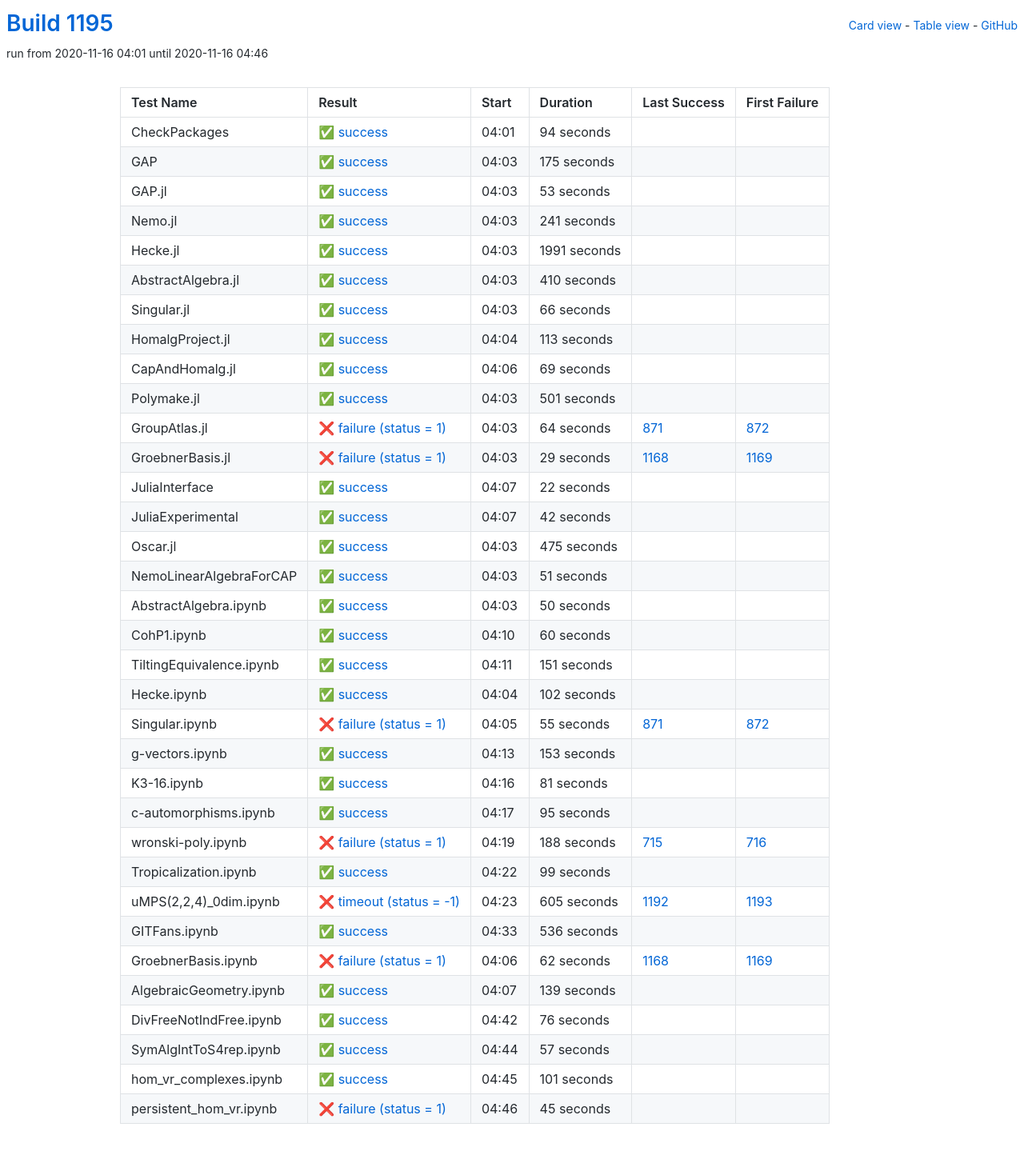
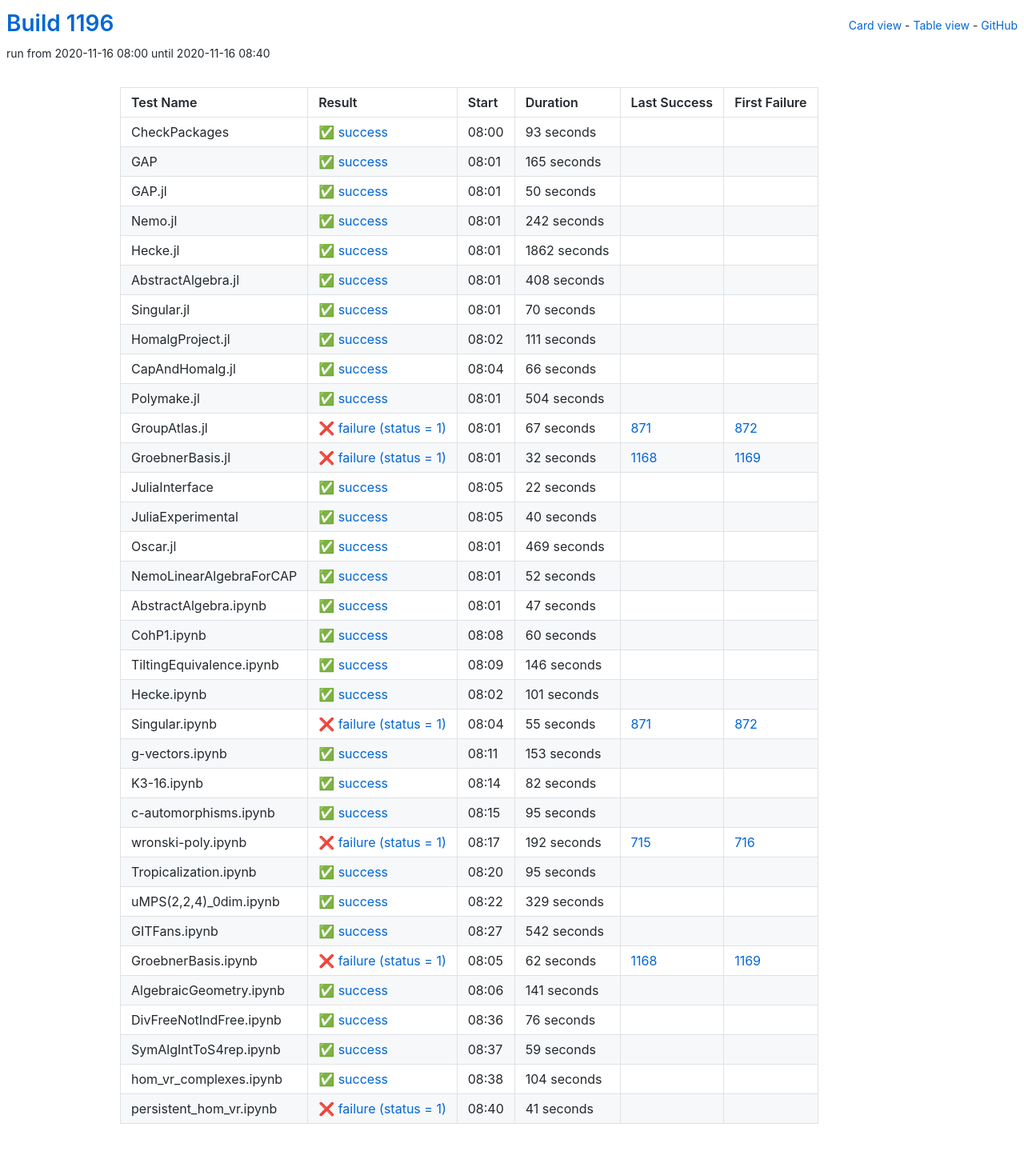
Before and after one commit to oscar-system/oscar-ci-status-stable, a Jekyll site: the page built from table.html, in a window 1280 px wide. Shown: the whole page at 80% size. Built offline with Jekyll 4.4.1, drawn with Linux system fonts in a browser that asks for light colours.

Commit message:
Build #1196

```diff
--- a/_data/ci.yml
+++ b/_data/ci.yml
@@ -1,6 +1,6 @@
 ---
-build: 1195
-build_url: https://oscarci.mathematik.uni-kl.de/job/oscar-stable/1195/
+build: 1196
+build_url: https://oscarci.mathematik.uni-kl.de/job/oscar-stable/1196/
 job: oscar-stable
 organization: oscar-system
 repo: oscar-ci-status-stable
@@ -8,80 +8,104 @@ repourl: https://github.com/oscar-system/oscar-ci-status-stable
 tests:
 - name: CheckPackages
   id: checkpackages
-  log: https://oscarci.mathematik.uni-kl.de/job/oscar-stable/1195/artifact/logs/build-1195/CheckPackages.log
-  start: 2020-11-16 04:01
+  log: https://oscarci.mathematik.uni-kl.de/job/oscar-stable/1196/artifact/logs/build-1196/CheckPackages.log
+  start: 2020-11-16 08:00
   success: true
   exitcode: 0
   status: success
-  duration: 94
+  duration: 93
   last_success: false
   last_success_url:
   first_failure: false
   first_failure_url:
 - name: GAP
   id: gap
-  log: https://oscarci.mathematik.uni-kl.de/job/oscar-stable/1195/artifact/logs/build-1195/GAP.log
-  start: 2020-11-16 04:03
+  log: https://oscarci.mathematik.uni-kl.de/job/oscar-stable/1196/artifact/logs/build-1196/GAP.log
+  start: 2020-11-16 08:01
   success: true
   exitcode: 0
   status: success
-  duration: 175
+  duration: 165
   last_success: false
   last_success_url:
   first_failure: false
   first_failure_url:
 - name: GAP.jl
   id: gap-jl
-  log: https://oscarci.mathematik.uni-kl.de/job/oscar-stable/1195/artifact/logs/build-1195/GAP.jl.log
-  start: 2020-11-16 04:03
+  log: https://oscarci.mathematik.uni-kl.de/job/oscar-stable/1196/artifact/logs/build-1196/GAP.jl.log
+  start: 2020-11-16 08:01
   success: true
   exitcode: 0
   status: success
-  duration: 53
+  duration: 50
   last_success: false
   last_success_url:
   first_failure: false
   first_failure_url:
 - name: Nemo.jl
   id: nemo-jl
-  log: https://oscarci.mathematik.uni-kl.de/job/oscar-stable/1195/artifact/logs/build-1195/Nemo.jl.log
-  start: 2020-11-16 04:03
+  log: https://oscarci.mathematik.uni-kl.de/job/oscar-stable/1196/artifact/logs/build-1196/Nemo.jl.log
+  start: 2020-11-16 08:01
   success: true
   exitcode: 0
   status: success
-  duration: 241
+  duration: 242
   last_success: false
   last_success_url:
   first_failure: false
   first_failure_url:
 - name: Hecke.jl
   id: hecke-jl
-  log: https://oscarci.mathematik.uni-kl.de/job/oscar-stable/1195/artifact/logs/build-1195/Hecke.jl.log
-  start: 2020-11-16 04:03
+  log: https://oscarci.mathematik.uni-kl.de/job/oscar-stable/1196/artifact/logs/build-1196/Hecke.jl.log
+  start: 2020-11-16 08:01
   success: true
   exitcode: 0
   status: success
-  duration: 1991
+  duration: 1862
   last_success: false
   last_success_url:
   first_failure: false
   first_failure_url:
 - name: AbstractAlgebra.jl
   id: abstractalgebra-jl
-  log: https://oscarci.mathematik.uni-kl.de/job/oscar-stable/1195/artifact/logs/build-1195/AbstractAlgebra.jl.log
-  start: 2020-11-16 04:03
+  log: https://oscarci.mathematik.uni-kl.de/job/oscar-stable/1196/artifact/logs/build-1196/AbstractAlgebra.jl.log
+  start: 2020-11-16 08:01
   success: true
   exitcode: 0
   status: success
-  duration: 410
+  duration: 408
   last_success: false
   last_success_url:
   first_failure: false
   first_failure_url:
 - name: Singular.jl
   id: singular-jl
-  log: https://oscarci.mathematik.uni-kl.de/job/oscar-stable/1195/artifact/logs/build-1195/Singular.jl.log
-  start: 2020-11-16 04:03
+  log: https://oscarci.mathematik.uni-kl.de/job/oscar-stable/1196/artifact/logs/build-1196/Singular.jl.log
+  start: 2020-11-16 08:01
+  success: true
+  exitcode: 0
+  status: success
+  duration: 70
+  last_success: false
+  last_success_url:
+  first_failure: false
+  first_failure_url:
+- name: HomalgProject.jl
+  id: homalgproject-jl
+  log: https://oscarci.mathematik.uni-kl.de/job/oscar-stable/1196/artifact/logs/build-1196/HomalgProject.jl.log
+  start: 2020-11-16 08:02
+  success: true
+  exitcode: 0
+  status: success
+  duration: 111
+  last_success: false
+  last_success_url:
+  first_failure: false
+  first_failure_url:
+- name: CapAndHomalg.jl
+  id: capandhomalg-jl
+  log: https://oscarci.mathematik.uni-kl.de/job/oscar-stable/1196/artifact/logs/build-1196/CapAndHomalg.jl.log
+  start: 2020-11-16 08:04
   success: true
   exitcode: 0
   status: success
@@ -90,70 +114,46 @@ tests:
   last_success_url:
   first_failure: false
   first_failure_url:
-- name: HomalgProject.jl
-  id: homalgproject-jl
-  log: https://oscarci.mathematik.uni-kl.de/job/oscar-stable/1195/artifact/logs/build-1195/HomalgProject.jl.log
-  start: 2020-11-16 04:04
+- name: Polymake.jl
+  id: polymake-jl
+  log: https://oscarci.mathematik.uni-kl.de/job/oscar-stable/1196/artifact/logs/build-1196/Polymake.jl.log
+  start: 2020-11-16 08:01
   success: true
   exitcode: 0
   status: success
-  duration: 113
-  last_success: false
-  last_success_url:
-  first_failure: false
-  first_failure_url:
-- name: CapAndHomalg.jl
-  id: capandhomalg-jl
-  log: https://oscarci.mathematik.uni-kl.de/job/oscar-stable/1195/artifact/logs/build-1195/CapAndHomalg.jl.log
-  start: 2020-11-16 04:06
-  success: true
-  exitcode: 0
-  status: success
-  duration: 69
-  last_success: false
-  last_success_url:
-  first_failure: false
-  first_failure_url:
-- name: Polymake.jl
-  id: polymake-jl
-  log: https://oscarci.mathematik.uni-kl.de/job/oscar-stable/1195/artifact/logs/build-1195/Polymake.jl.log
-  start: 2020-11-16 04:03
-  success: true
-  exitcode: 0
-  status: success
-  duration: 501
+  duration: 504
   last_success: false
   last_success_url:
   first_failure: false
   first_failure_url:
 - name: GroupAtlas.jl
   id: groupatlas-jl
-  log: https://oscarci.mathematik.uni-kl.de/job/oscar-stable/1195/artifact/logs/build-1195/GroupAtlas.jl.log
-  start: 2020-11-16 04:03
+  log: https://oscarci.mathematik.uni-kl.de/job/oscar-stable/1196/artifact/logs/build-1196/GroupAtlas.jl.log
+  start: 2020-11-16 08:01
   success: false
   exitcode: 1
   status: failure
-  duration: 64
+  duration: 67
   last_success: 871
   last_success_url: https://oscarci.mathematik.uni-kl.de/job/oscar-stable/871/
   first_failure: 872
   first_failure_url: https://oscarci.mathematik.uni-kl.de/job/oscar-stable/872/
 - name: GroebnerBasis.jl
   id: groebnerbasis-jl
-  log: https://oscarci.mathematik.uni-kl.de/job/oscar-stable/1195/artifact/logs/build-1195/GroebnerBasis.jl.log
-  start: 2020-11-16 04:03
+  log: https://oscarci.mathematik.uni-kl.de/job/oscar-stable/1196/artifact/logs/build-1196/GroebnerBasis.jl.log
+  start: 2020-11-16 08:01
   success: false
   exitcode: 1
   status: failure
-  duration: 29
+  duration: 32
   last_success: 1168
   last_success_url: https://oscarci.mathematik.uni-kl.de/job/oscar-stable/1168/
   first_failure: 1169
   first_failure_url: https://oscarci.mathematik.uni-kl.de/job/oscar-stable/1169/
 - name: JuliaInterface
   id: juliainterface
-  log: https://oscarci.mathematik.uni-kl.de/job/oscar-stable/1195/artifact/logs/build-1195/JuliaInterface.log
-  start: 2020-11-16 04:07
+  log: https://oscarci.mathematik.uni-kl.de/job/oscar-stable/1196/artifact/logs/build-1196/JuliaInterface.log
+  start: 2020-11-16 08:05
   success: true
   exitcode: 0
   status: success
@@ -164,56 +164,56 @@ tests:
   first_failure_url:
 - name: JuliaExperimental
   id: juliaexperimental
-  log: https://oscarci.mathematik.uni-kl.de/job/oscar-stable/1195/artifact/logs/build-1195/JuliaExperimental.log
-  start: 2020-11-16 04:07
+  log: https://oscarci.mathematik.uni-kl.de/job/oscar-stable/1196/artifact/logs/build-1196/JuliaExperimental.log
+  start: 2020-11-16 08:05
   success: true
   exitcode: 0
   status: success
-  duration: 42
+  duration: 40
   last_success: false
   last_success_url:
   first_failure: false
   first_failure_url:
 - name: Oscar.jl
   id: oscar-jl
-  log: https://oscarci.mathematik.uni-kl.de/job/oscar-stable/1195/artifact/logs/build-1195/Oscar.jl.log
-  start: 2020-11-16 04:03
+  log: https://oscarci.mathematik.uni-kl.de/job/oscar-stable/1196/artifact/logs/build-1196/Oscar.jl.log
+  start: 2020-11-16 08:01
   success: true
   exitcode: 0
   status: success
-  duration: 475
+  duration: 469
   last_success: false
   last_success_url:
   first_failure: false
   first_failure_url:
 - name: NemoLinearAlgebraForCAP
   id: nemolinearalgebraforcap
-  log: https://oscarci.mathematik.uni-kl.de/job/oscar-stable/1195/artifact/logs/build-1195/NemoLinearAlgebraForCAP.log
-  start: 2020-11-16 04:03
+  log: https://oscarci.mathematik.uni-kl.de/job/oscar-stable/1196/artifact/logs/build-1196/NemoLinearAlgebraForCAP.log
+  start: 2020-11-16 08:01
   success: true
   exitcode: 0
   status: success
-  duration: 51
+  duration: 52
   last_success: false
   last_success_url:
   first_failure: false
   first_failure_url:
 - name: AbstractAlgebra.ipynb
   id: abstractalgebra-ipynb
-  log: https://oscarci.mathematik.uni-kl.de/job/oscar-stable/1195/artifact/logs/build-1195/AbstractAlgebra.ipynb.log
-  start: 2020-11-16 04:03
+  log: https://oscarci.mathematik.uni-kl.de/job/oscar-stable/1196/artifact/logs/build-1196/AbstractAlgebra.ipynb.log
+  start: 2020-11-16 08:01
   success: true
   exitcode: 0
   status: success
-  duration: 50
+  duration: 47
   last_success: false
   last_success_url:
   first_failure: false
   first_failure_url:
 - name: CohP1.ipynb
   id: cohp1-ipynb
-  log: https://oscarci.mathematik.uni-kl.de/job/oscar-stable/1195/artifact/logs/build-1195/CohP1.ipynb.log
-  start: 2020-11-16 04:10
+  log: https://oscarci.mathematik.uni-kl.de/job/oscar-stable/1196/artifact/logs/build-1196/CohP1.ipynb.log
+  start: 2020-11-16 08:08
   success: true
   exitcode: 0
   status: success
@@ -224,32 +224,32 @@ tests:
   first_failure_url:
 - name: TiltingEquivalence.ipynb
   id: tiltingequivalence-ipynb
-  log: https://oscarci.mathematik.uni-kl.de/job/oscar-stable/1195/artifact/logs/build-1195/TiltingEquivalence.ipynb.log
-  start: 2020-11-16 04:11
+  log: https://oscarci.mathematik.uni-kl.de/job/oscar-stable/1196/artifact/logs/build-1196/TiltingEquivalence.ipynb.log
+  start: 2020-11-16 08:09
   success: true
   exitcode: 0
   status: success
-  duration: 151
+  duration: 146
   last_success: false
   last_success_url:
   first_failure: false
   first_failure_url:
 - name: Hecke.ipynb
   id: hecke-ipynb
-  log: https://oscarci.mathematik.uni-kl.de/job/oscar-stable/1195/artifact/logs/build-1195/Hecke.ipynb.log
-  start: 2020-11-16 04:04
+  log: https://oscarci.mathematik.uni-kl.de/job/oscar-stable/1196/artifact/logs/build-1196/Hecke.ipynb.log
+  start: 2020-11-16 08:02
   success: true
   exitcode: 0
   status: success
-  duration: 102
+  duration: 101
   last_success: false
   last_success_url:
   first_failure: false
   first_failure_url:
 - name: Singular.ipynb
   id: singular-ipynb
-  log: https://oscarci.mathematik.uni-kl.de/job/oscar-stable/1195/artifact/logs/build-1195/Singular.ipynb.log
-  start: 2020-11-16 04:05
+  log: https://oscarci.mathematik.uni-kl.de/job/oscar-stable/1196/artifact/logs/build-1196/Singular.ipynb.log
+  start: 2020-11-16 08:04
   success: false
   exitcode: 1
   status: failure
@@ -260,8 +260,8 @@ tests:
   first_failure_url: https://oscarci.mathematik.uni-kl.de/job/oscar-stable/872/
 - name: g-vectors.ipynb
   id: g-vectors-ipynb
-  log: https://oscarci.mathematik.uni-kl.de/job/oscar-stable/1195/artifact/logs/build-1195/g-vectors.ipynb.log
-  start: 2020-11-16 04:13
+  log: https://oscarci.mathematik.uni-kl.de/job/oscar-stable/1196/artifact/logs/build-1196/g-vectors.ipynb.log
+  start: 2020-11-16 08:11
   success: true
   exitcode: 0
   status: success
@@ -272,20 +272,20 @@ tests:
   first_failure_url:
 - name: K3-16.ipynb
   id: k3-16-ipynb
-  log: https://oscarci.mathematik.uni-kl.de/job/oscar-stable/1195/artifact/logs/build-1195/K3-16.ipynb.log
-  start: 2020-11-16 04:16
+  log: https://oscarci.mathematik.uni-kl.de/job/oscar-stable/1196/artifact/logs/build-1196/K3-16.ipynb.log
+  start: 2020-11-16 08:14
   success: true
   exitcode: 0
   status: success
-  duration: 81
+  duration: 82
   last_success: false
   last_success_url:
   first_failure: false
   first_failure_url:
 - name: c-automorphisms.ipynb
   id: c-automorphisms-ipynb
-  log: https://oscarci.mathematik.uni-kl.de/job/oscar-stable/1195/artifact/logs/build-1195/c-automorphisms.ipynb.log
-  start: 2020-11-16 04:17
+  log: https://oscarci.mathematik.uni-kl.de/job/oscar-stable/1196/artifact/logs/build-1196/c-automorphisms.ipynb.log
+  start: 2020-11-16 08:15
   success: true
   exitcode: 0
   status: success
@@ -296,56 +296,56 @@ tests:
   first_failure_url:
 - name: wronski-poly.ipynb
   id: wronski-poly-ipynb
-  log: https://oscarci.mathematik.uni-kl.de/job/oscar-stable/1195/artifact/logs/build-1195/wronski-poly.ipynb.log
-  start: 2020-11-16 04:19
+  log: https://oscarci.mathematik.uni-kl.de/job/oscar-stable/1196/artifact/logs/build-1196/wronski-poly.ipynb.log
+  start: 2020-11-16 08:17
   success: false
   exitcode: 1
   status: failure
-  duration: 188
+  duration: 192
   last_success: 715
   last_success_url: https://oscarci.mathematik.uni-kl.de/job/oscar-stable/715/
   first_failure: 716
   first_failure_url: https://oscarci.mathematik.uni-kl.de/job/oscar-stable/716/
 - name: Tropicalization.ipynb
   id: tropicalization-ipynb
-  log: https://oscarci.mathematik.uni-kl.de/job/oscar-stable/1195/artifact/logs/build-1195/Tropicalization.ipynb.log
-  start: 2020-11-16 04:22
+  log: https://oscarci.mathematik.uni-kl.de/job/oscar-stable/1196/artifact/logs/build-1196/Tropicalization.ipynb.log
+  start: 2020-11-16 08:20
   success: true
   exitcode: 0
   status: success
-  duration: 99
+  duration: 95
   last_success: false
   last_success_url:
   first_failure: false
   first_failure_url:
 - name: uMPS(2,2,4)_0dim.ipynb
   id: umps-2-2-4-0dim-ipynb
-  log: https://oscarci.mathematik.uni-kl.de/job/oscar-stable/1195/artifact/logs/build-1195/uMPS-2-2-4-_0dim.ipynb.log
-  start: 2020-11-16 04:23
-  success: false
-  exitcode: -1
-  status: timeout
-  duration: 605
-  last_success: 1192
-  last_success_url: https://oscarci.mathematik.uni-kl.de/job/oscar-stable/1192/
-  first_failure: 1193
-  first_failure_url: https://oscarci.mathematik.uni-kl.de/job/oscar-stable/1193/
-- name: GITFans.ipynb
-  id: gitfans-ipynb
-  log: https://oscarci.mathematik.uni-kl.de/job/oscar-stable/1195/artifact/logs/build-1195/GITFans.ipynb.log
-  start: 2020-11-16 04:33
+  log: https://oscarci.mathematik.uni-kl.de/job/oscar-stable/1196/artifact/logs/build-1196/uMPS-2-2-4-_0dim.ipynb.log
+  start: 2020-11-16 08:22
   success: true
   exitcode: 0
   status: success
-  duration: 536
+  duration: 329
+  last_success: false
+  last_success_url:
+  first_failure: false
+  first_failure_url:
+- name: GITFans.ipynb
+  id: gitfans-ipynb
+  log: https://oscarci.mathematik.uni-kl.de/job/oscar-stable/1196/artifact/logs/build-1196/GITFans.ipynb.log
+  start: 2020-11-16 08:27
+  success: true
+  exitcode: 0
+  status: success
+  duration: 542
   last_success: false
   last_success_url:
   first_failure: false
   first_failure_url:
 - name: GroebnerBasis.ipynb
   id: groebnerbasis-ipynb
-  log: https://oscarci.mathematik.uni-kl.de/job/oscar-stable/1195/artifact/logs/build-1195/GroebnerBasis.ipynb.log
-  start: 2020-11-16 04:06
+  log: https://oscarci.mathematik.uni-kl.de/job/oscar-stable/1196/artifact/logs/build-1196/GroebnerBasis.ipynb.log
+  start: 2020-11-16 08:05
   success: false
   exitcode: 1
   status: failure
@@ -356,20 +356,20 @@ tests:
   first_failure_url: https://oscarci.mathematik.uni-kl.de/job/oscar-stable/1169/
 - name: AlgebraicGeometry.ipynb
   id: algebraicgeometry-ipynb
-  log: https://oscarci.mathematik.uni-kl.de/job/oscar-stable/1195/artifact/logs/build-1195/AlgebraicGeometry.ipynb.log
-  start: 2020-11-16 04:07
+  log: https://oscarci.mathematik.uni-kl.de/job/oscar-stable/1196/artifact/logs/build-1196/AlgebraicGeometry.ipynb.log
+  start: 2020-11-16 08:06
   success: true
   exitcode: 0
   status: success
-  duration: 139
+  duration: 141
   last_success: false
   last_success_url:
   first_failure: false
   first_failure_url:
 - name: DivFreeNotIndFree.ipynb
   id: divfreenotindfree-ipynb
-  log: https://oscarci.mathematik.uni-kl.de/job/oscar-stable/1195/artifact/logs/build-1195/DivFreeNotIndFree.ipynb.log
-  start: 2020-11-16 04:42
+  log: https://oscarci.mathematik.uni-kl.de/job/oscar-stable/1196/artifact/logs/build-1196/DivFreeNotIndFree.ipynb.log
+  start: 2020-11-16 08:36
   success: true
   exitcode: 0
   status: success
@@ -380,36 +380,36 @@ tests:
   first_failure_url:
 - name: SymAlgIntToS4rep.ipynb
   id: symalginttos4rep-ipynb
-  log: https://oscarci.mathematik.uni-kl.de/job/oscar-stable/1195/artifact/logs/build-1195/SymAlgIntToS4rep.ipynb.log
-  start: 2020-11-16 04:44
+  log: https://oscarci.mathematik.uni-kl.de/job/oscar-stable/1196/artifact/logs/build-1196/SymAlgIntToS4rep.ipynb.log
+  start: 2020-11-16 08:37
   success: true
   exitcode: 0
   status: success
-  duration: 57
+  duration: 59
   last_success: false
   last_success_url:
   first_failure: false
   first_failure_url:
 - name: hom_vr_complexes.ipynb
   id: hom-vr-complexes-ipynb
-  log: https://oscarci.mathematik.uni-kl.de/job/oscar-stable/1195/artifact/logs/build-1195/hom_vr_complexes.ipynb.log
-  start: 2020-11-16 04:45
+  log: https://oscarci.mathematik.uni-kl.de/job/oscar-stable/1196/artifact/logs/build-1196/hom_vr_complexes.ipynb.log
+  start: 2020-11-16 08:38
   success: true
   exitcode: 0
   status: success
-  duration: 101
+  duration: 104
   last_success: false
   last_success_url:
   first_failure: false
   first_failure_url:
 - name: persistent_hom_vr.ipynb
   id: persistent-hom-vr-ipynb
-  log: https://oscarci.mathematik.uni-kl.de/job/oscar-stable/1195/artifact/logs/build-1195/persistent_hom_vr.ipynb.log
-  start: 2020-11-16 04:46
+  log: https://oscarci.mathematik.uni-kl.de/job/oscar-stable/1196/artifact/logs/build-1196/persistent_hom_vr.ipynb.log
+  start: 2020-11-16 08:40
   success: false
   exitcode: 1
   status: failure
-  duration: 45
+  duration: 41
   last_success: false
   last_success_url:
   first_failure: false
```
Also changed, not shown: README.md.
